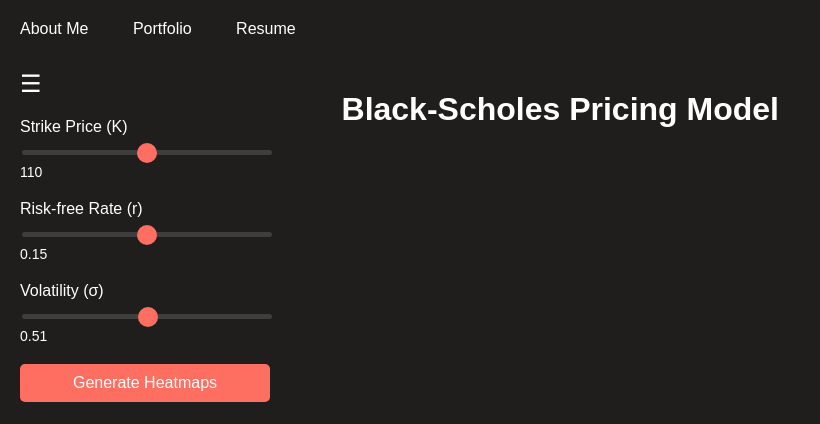
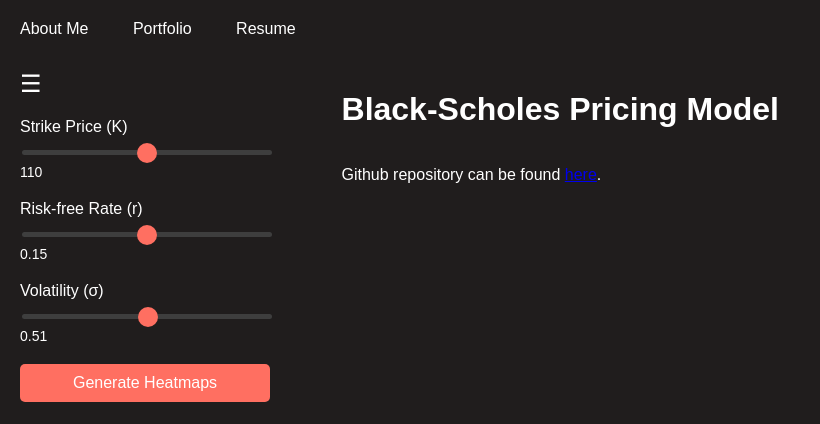
Before and after one commit to emilwestling/Black-Sholes, a Flask app: template templates/index.html in a window 1280 px wide. Shown: the top 424 px of the page, without its empty margins (0-820 px from the left). Run offline with Flask 3, Linux system fonts and the light colour scheme; the template is opened without the code that fills it, so the values that code supplies are empty.

Commit message:
readme.md added

```diff
--- a/templates/index.html
+++ b/templates/index.html
@@ -91,6 +91,8 @@
             {% endif %}
 
       </div>
+
+      <p>Github repository can be found <a href="https://github.com/emilwestling/Black-Sholes">here</a>.</p>
     </div>
     <script>
         // Toggle sidebar visibility
```
Also changed, not shown: README.md.
